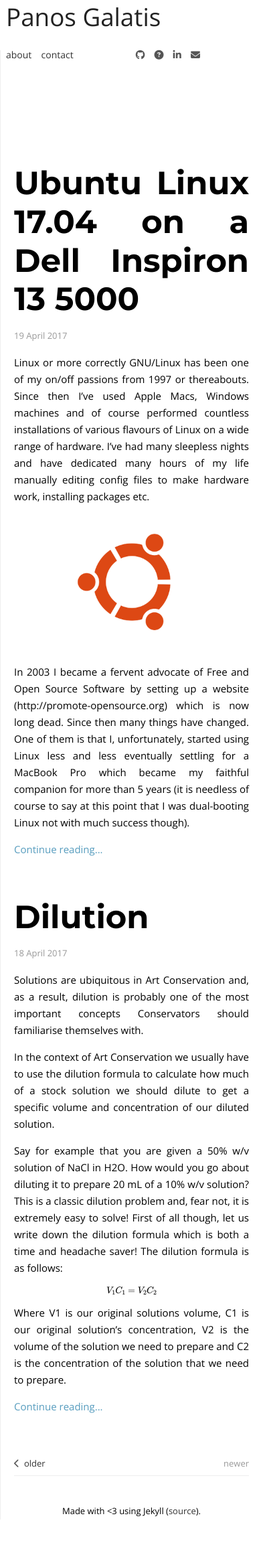
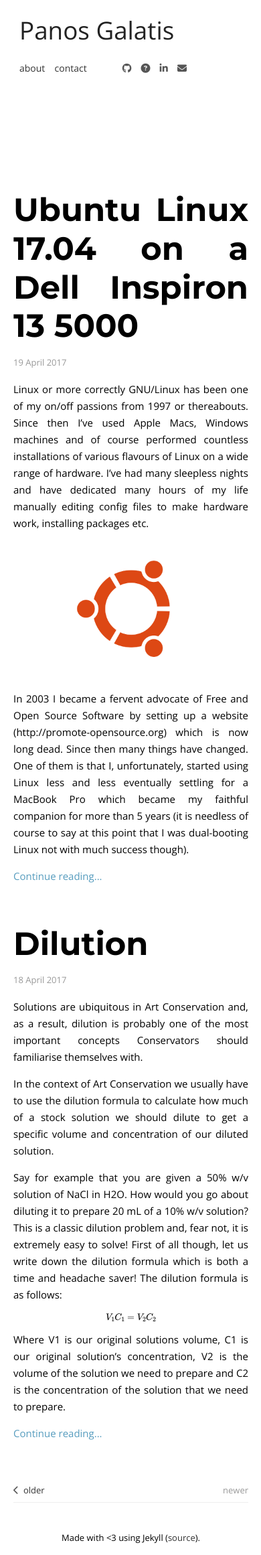
Before and after one commit to pgalatis/pgalatis.github.io, a Jekyll site: the page built from index.html, in a window 390 px wide. Shown: the whole page at 67% size. Built offline with Jekyll 4.4.1, drawn with Linux system fonts in a browser that asks for light colours; nearby versions of some CDN libraries; formulas are drawn with MathJax 3; the list of posts is cut into pages by our own code; before the commit the page ends 2282 px from its top, so only the background shows below that.

Commit message:
Update style.css

```diff
--- a/css/style.css
+++ b/css/style.css
@@ -300,13 +300,15 @@
 
 header.top {
 	position: relative;
+	padding: 20px;
 	}
 
     .wrapper {
       width: 90%;
       padding: 0 20px;
-	line-height: 25px;
-	margin: 0;
+      line-height: 25px;
+      margin: 0;
+      border: 0;
     }
 
     header[role="banner"] {
```
